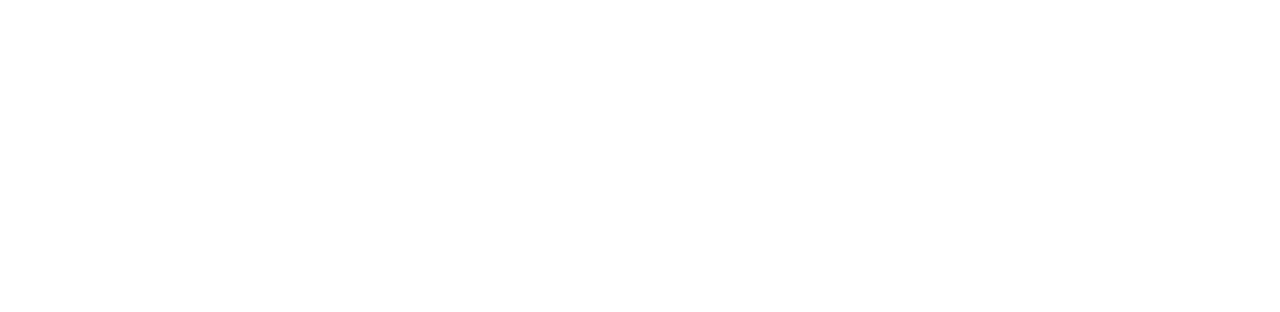
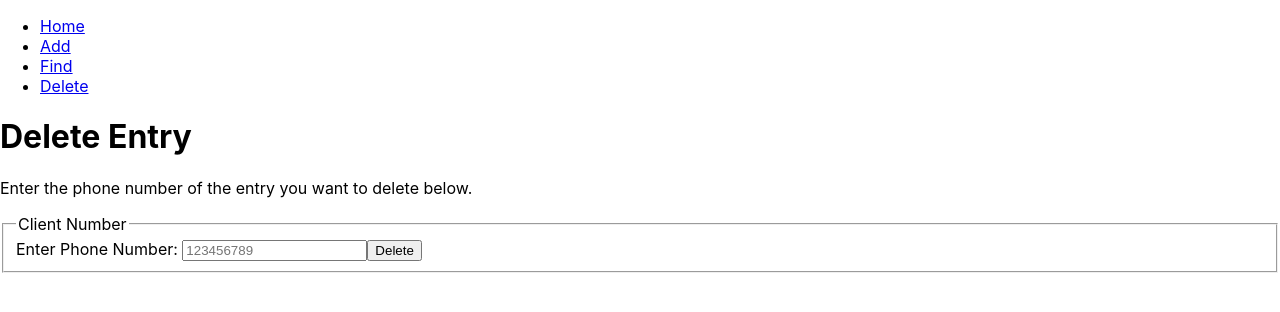
Before and after one commit to ekedayen-e/final2, a React (Create React App) app in the folder client/: page /del in a window 1280 px wide. Before the commit this address had no page. Shown: the top 312 px of the page. Built offline with nearby package versions, Linux system fonts and the light colour scheme; no server answers.

Commit message:
Added Delete Functionality

```diff
--- a/client/src/App.js
+++ b/client/src/App.js
@@ -5,6 +5,7 @@
 import Find from './pages/Find'
 import Home from './pages/Home'
 import Add from './pages/Add'
+import Delete from './pages/Delete'
 import { BrowserRouter, Routes, Route } from "react-router-dom"
 
 function App() {
@@ -15,6 +16,7 @@
           <Route index element={<Home />} />
           <Route path="add" element={<Add />} />
           <Route path="find"element={<Find />} />
+          <Route path="del"element={<Delete />} />
         </Route>
       </Routes>
     </BrowserRouter>
--- a/client/src/components/Book.js
+++ b/client/src/components/Book.js
@@ -29,13 +29,13 @@
     }
 
     const onSubmit = () => {
-        setStatus(`Your entry for ${data.first_name} has been submitted!`)
         const en = {
             ...data
         }
         axios.post('/api/entries', en)
         .then((res) => {
                 getEntries();
+                setStatus(`Your entry for ${data.first_name} has been submitted!`)
                 setData(init);
         }).catch((err) => console.log(err))
     }
@@ -48,7 +48,7 @@
     <div>
     <form>
     <fieldset>
-    <legend>Customer Information</legend>
+    <legend>Client Information</legend>
     <label for="fname"> Enter First Name: </label>
     <input required placeholder="John" type="text" id="fname" value={data.first_name} onChange={(e) => handleChange(e, "first_name")}/>
     <label for="lname"> Enter Last Name: </label>
@@ -59,18 +59,6 @@
     </fieldset>
     </form>
     <p>{status}</p>
-   {/*
-   <ul>
-    {entries.map((entry) => {
-        return(
-        <li key={entry._id}>
-        <p>{entry.first_name} {entry.last_name} : {entry.phone_number}</p>
-        </li>
-        )
-    }
-    )}
-    </ul>
-    */}
     </div>
   )
 }
--- /dev/null
+++ b/client/src/pages/Delete.js
@@ -0,0 +1,61 @@
+import React, {useState, useEffect} from 'react'
+import axios from 'axios'
+
+
+function Delete() {
+    const [num, setNum] = useState('');
+    const [entries, setEntries] = useState([])
+    const [status, setStatus] = useState('')
+
+    const getEntries = () => {
+        axios.get('/api/entries')
+        .then((res) => {
+            if(res.data) {
+                setEntries(res.data)
+            }
+        }).catch((err) => console.log(err))
+    }
+
+    const handleChange = (event) => {
+        setNum(event.target.value)
+    }
+
+    const onSubmit = () => {
+        console.log(num)
+        for(let i = 0; i < entries.length; i++) {
+            if(String(entries[i].phone_number) == String(num)) {
+                axios.delete(`/api/entries/${entries[i]._id}`)
+                .then((res) => {
+                    console.log("Deleted entry")
+                    setStatus(`User: ${entries[i].first_name} ${entries[i].last_name} deleted.`)
+                })
+                .catch((err) => console.error(err))
+                return;
+            }
+        }
+        setStatus("Phone number not saved")
+        return;
+    }
+
+    useEffect(() => {
+        getEntries();
+    }, [])
+
+  return (
+    <div>
+    <h1>Delete Entry</h1>
+    <p>Enter the phone number of the entry you want to delete below.</p>
+    <form>
+    <fieldset>
+    <legend>Client Number</legend>
+    <label for="num"> Enter Phone Number: </label>
+    <input required placeholder="123456789" type="tel" id="num" value={num} onChange={handleChange}/>
+    <button onClick={onSubmit}>Delete</button>
+    </fieldset>
+    </form>
+    <p>{status}</p>
+    </div>
+  )
+}
+
+export default Delete
--- a/client/src/pages/Navbar.js
+++ b/client/src/pages/Navbar.js
@@ -15,9 +15,6 @@
           <Link to="/find">Find</Link>
         </li>
         <li>
-          <Link to="/edit">Edit</Link>
-        </li>
-        <li>
           <Link to="/del">Delete</Link>
         </li>
       </ul>
```
Also changed, not shown: 1 other file (tests, documents, lock files or other folders).
